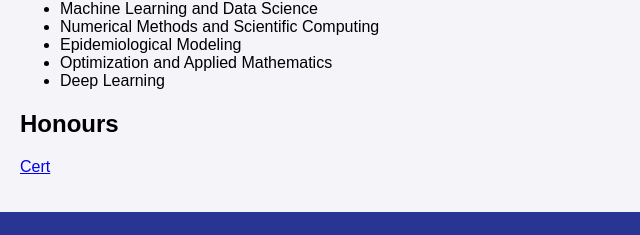
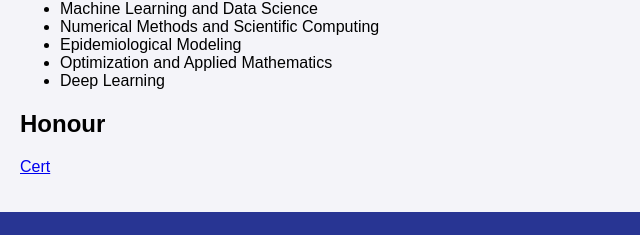
Before and after one commit to ClementAmpong/ClementAmpong.github.io, a plain HTML site: page index.html in a window 1280 px wide. Shown: the part 722-957 px from the top of the page, 0-640 px from the left. Drawn offline with Linux system fonts and the light colour scheme.

Commit message:
Update index.html

```diff
--- a/index.html
+++ b/index.html
@@ -177,7 +177,7 @@
                 <li>Optimization and Applied Mathematics</li>
                 <li>Deep Learning</li>
             </ul>
-            <h2>Honours</h2>
+            <h2>Honour</h2>
             <p><a href="Projects/maseb.png">Cert</a></p>
 
         </section>
```
